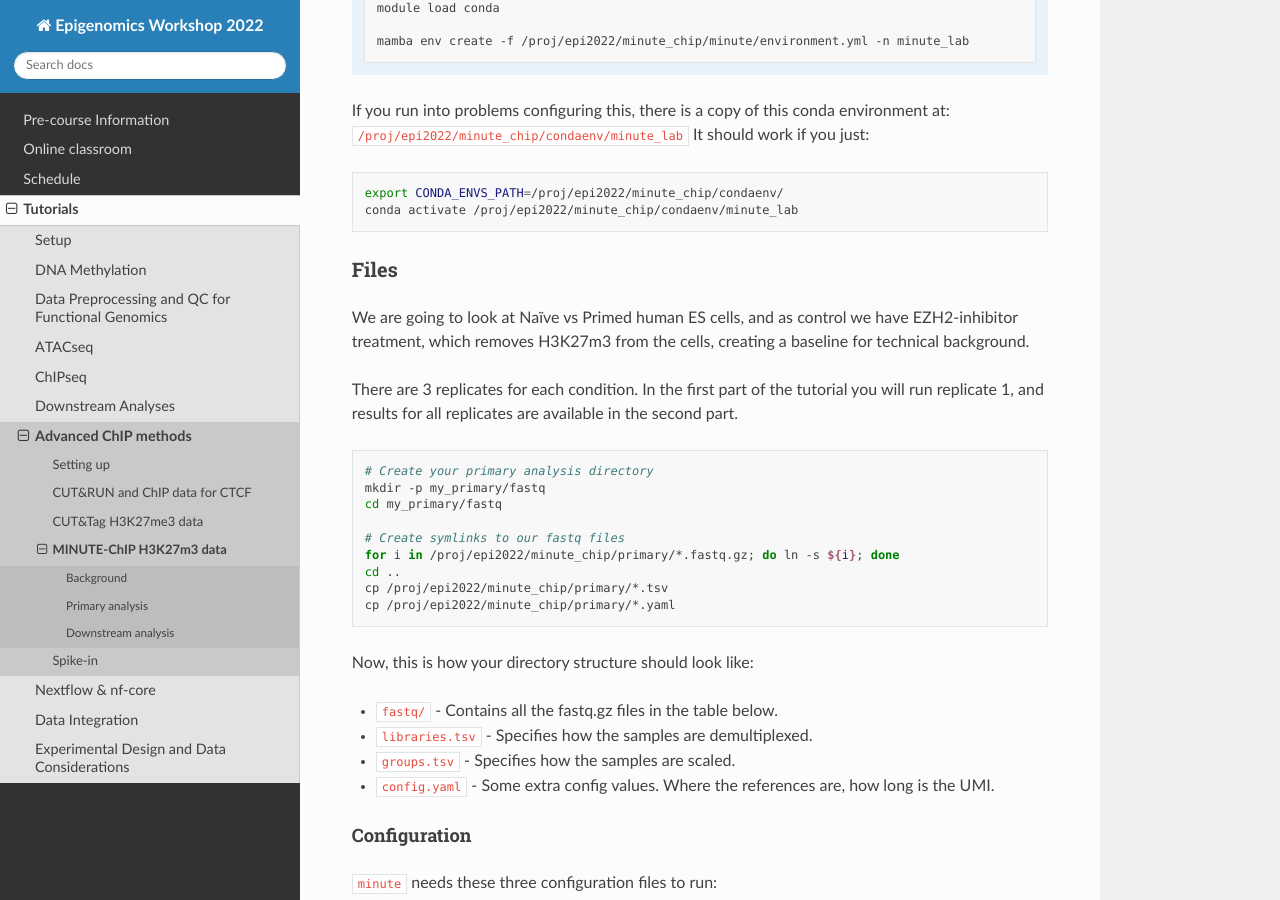
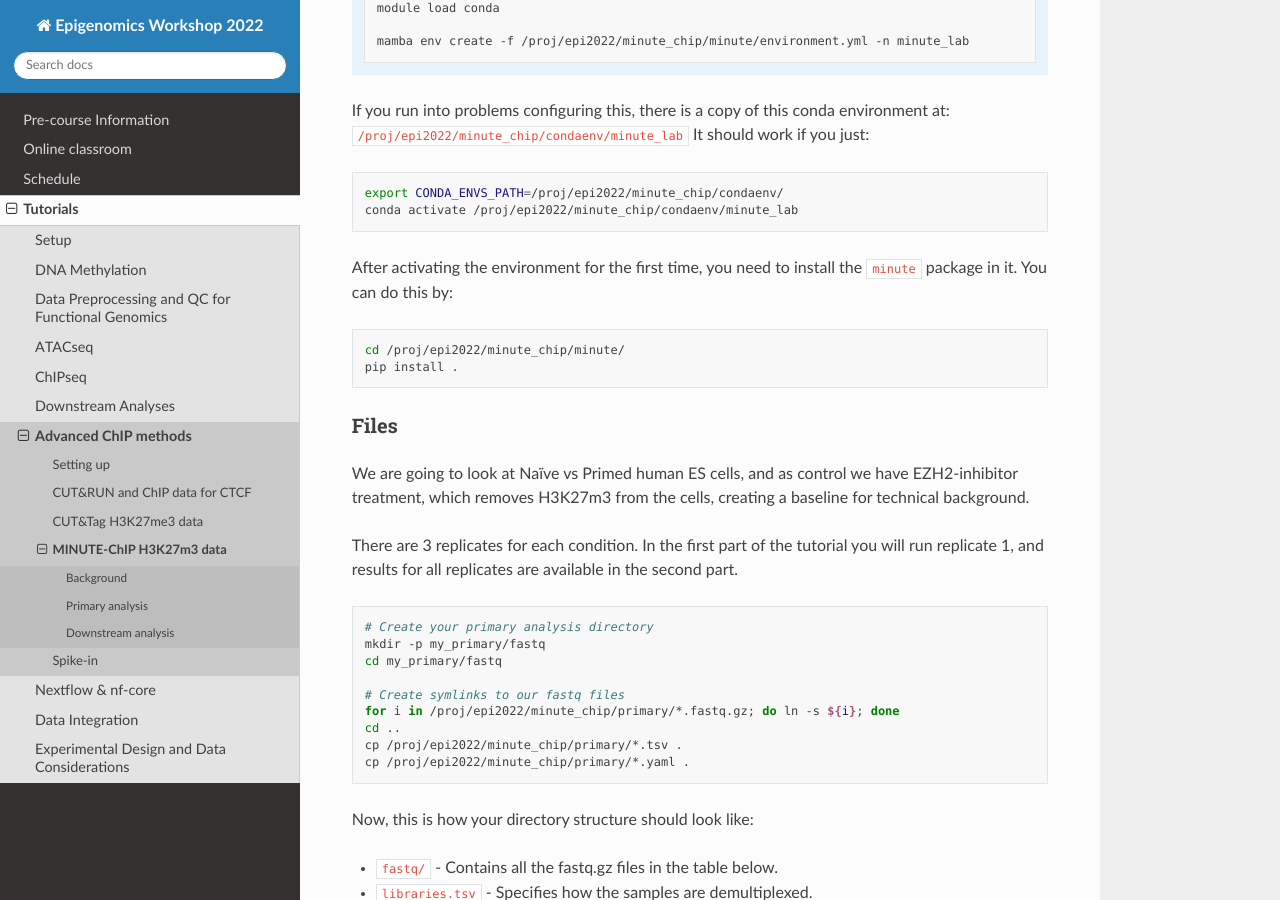
Before and after one commit to NBISweden/workshop-epigenomics-RTDs, a Sphinx documentation site: the page built from docs/content/tutorials/quantitativeChip/minute-lab.rst, in a window 1280 px wide and 900 px high, scrolled down 1982 px. Built offline with Sphinx 7.4.7 and the Read the Docs theme 2.0.0, drawn with Linux system fonts in a browser that asks for light colours.

Commit message:
Pip install line added

```diff
--- a/docs/content/tutorials/quantitativeChip/minute-lab.rst
+++ b/docs/content/tutorials/quantitativeChip/minute-lab.rst
@@ -87,6 +87,15 @@ It should work if you just:
   export CONDA_ENVS_PATH=/proj/epi2022/minute_chip/condaenv/
   conda activate /proj/epi2022/minute_chip/condaenv/minute_lab
 
+After activating the environment for the first time, you need to install the :code:`minute` package
+in it. You can do this by:
+
+.. code-block:: bash
+
+  cd /proj/epi2022/minute_chip/minute/
+  pip install .
+
+
 
 Files
 ^^^^^
@@ -106,8 +115,8 @@ There are 3 replicates for each condition. In the first part of the tutorial you
   # Create symlinks to our fastq files
   for i in /proj/epi2022/minute_chip/primary/*.fastq.gz; do ln -s ${i}; done
   cd ..
-  cp /proj/epi2022/minute_chip/primary/*.tsv
-  cp /proj/epi2022/minute_chip/primary/*.yaml
+  cp /proj/epi2022/minute_chip/primary/*.tsv .
+  cp /proj/epi2022/minute_chip/primary/*.yaml .
 
 
 Now, this is how your directory structure should look like:
```
